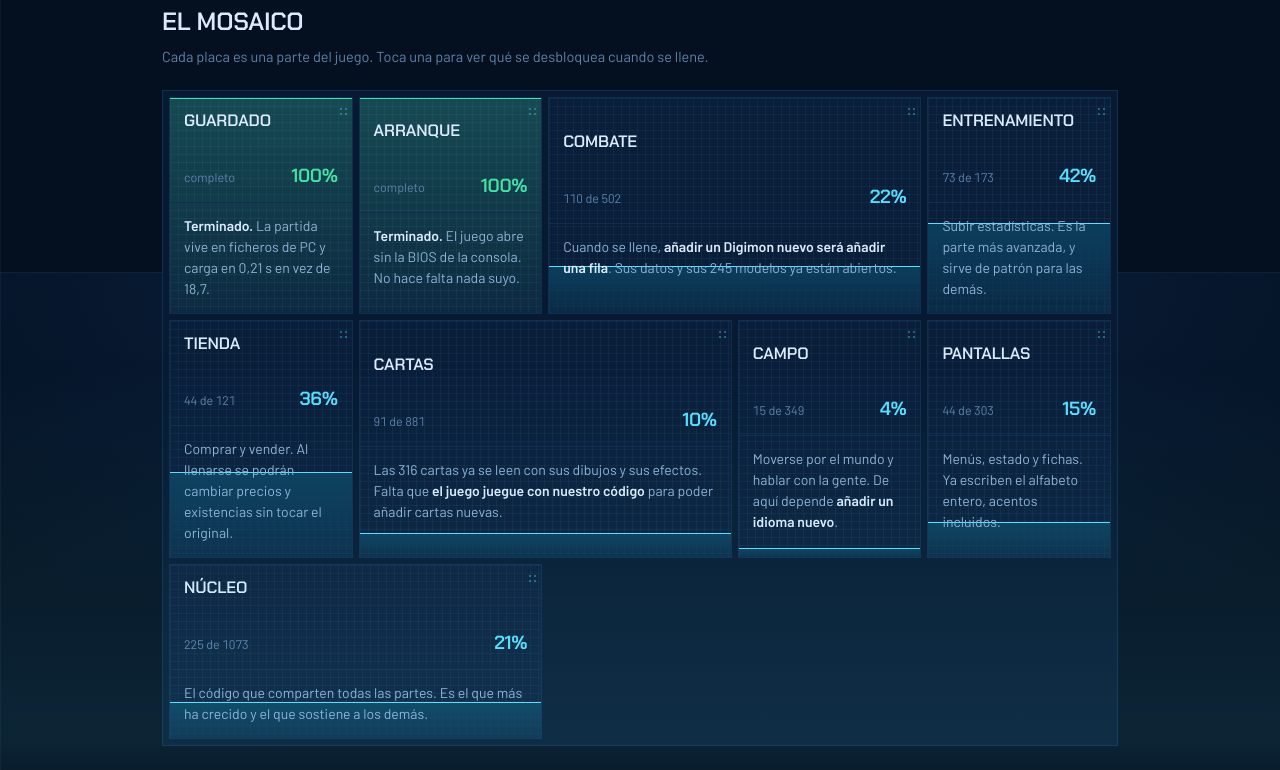
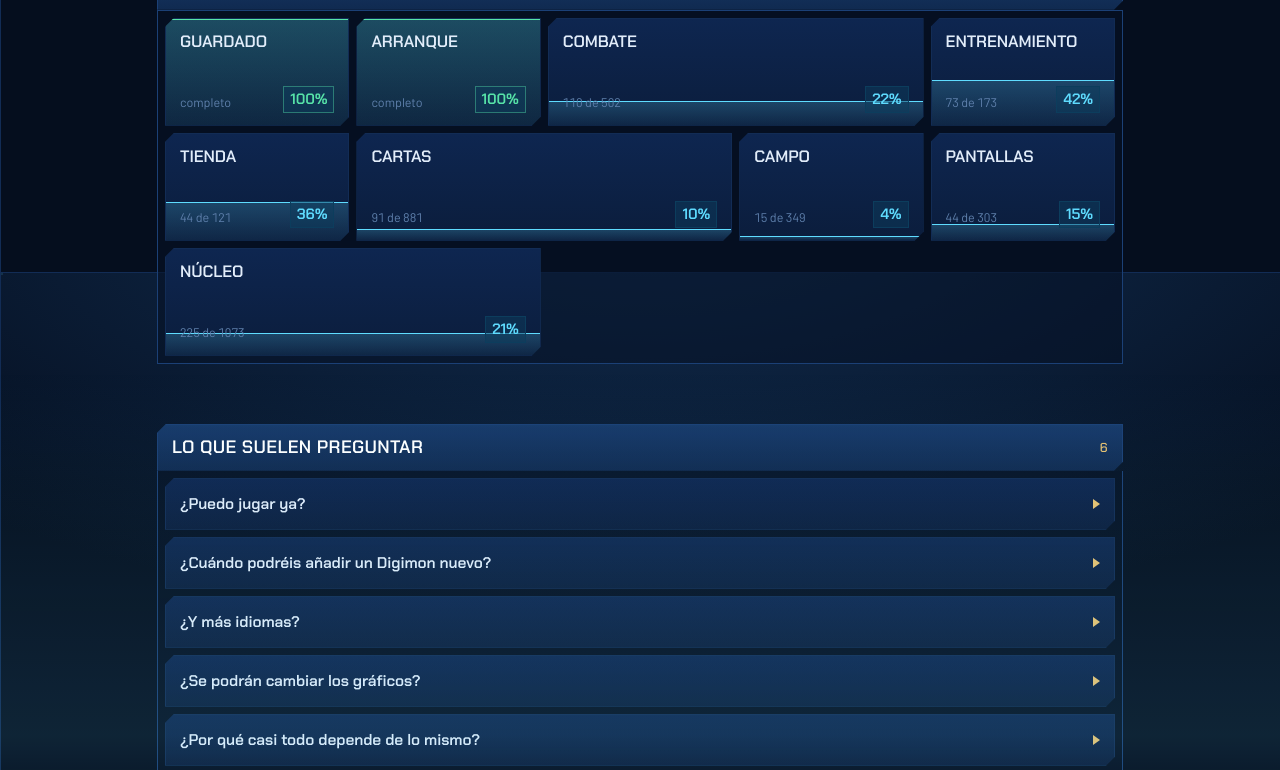
Before and after one commit to Xive080/D-W-3-Recomp, a plain HTML site: page docs/index.html in a window 1280 px wide. Shown: the part 528-1298 px from the top of the page. Drawn offline with Linux system fonts and the light colour scheme.

Commit message:
docs: el idioma visual del propio juego
De las capturas: esquinas cortadas en ventanas y barras, corchetes dorados
en las esquinas para lo elegido, el dorado como contrapunto al azul, suelo
de teselas con junta y punto, y las respuestas en un cuadro de dialogo
claro con su flecha. Sigue sin usar ninguna imagen del juego.

Co-Authored-By: Claude Opus 5 (1M context) <noreply@anthropic.com>

```diff
--- a/docs/index.html
+++ b/docs/index.html
@@ -6,19 +6,21 @@
 
 <style>
 /* ── OpenWorld2003 ────────────────────────────────────────────────────────
-   Mundo: la placa de suelo del juego. Azul empapado, rejilla de 8 px, cuatro
-   puntos en la esquina, cantos vivos. Un solo mundo: oscuro, porque esto se
-   mira de noche y porque es el color del sitio del que habla.
-   Ni una imagen del juego: todo se dibuja con CSS. */
+   El mundo sale del propio juego, no de una imagen suya: suelo de teselas
+   azules con juntas y puntos, ventanas con las esquinas cortadas, corchetes
+   en las esquinas para señalar lo elegido, y el dorado como contrapunto al
+   azul. Todo dibujado con CSS. Un solo mundo, oscuro. */
 
 :root{
-  --hondo:#04101F;
-  --placa:#0A1E3A; --placa-alta:#0E2A4E; --placa-honda:#071A31;
-  --junta:#17416E; --junta-tenue:#0F2E51;
-  --tinta:#DCEBFB; --tinta-2:#8FB2D6; --tinta-3:#5D82AB;
-  --senal:#57E0FF; --senal-honda:#0B3E5C;
-  --lleno:#43E3A5;
-  --reja:rgba(87,224,255,.055); --reja-fuerte:rgba(87,224,255,.10);
+  --hondo:#050E1E;
+  --tesela:#0B1D3C; --tesela-2:#0E2650; --junta:#1B4076; --junta-2:#122C55;
+  --tinta:#E2EDFA; --tinta-2:#93B4DA; --tinta-3:#5F80AC;
+  --senal:#5FDCFF; --senal-honda:#0C3D5D;
+  --oro:#E8C170;
+  --lleno:#57E3A8;
+  --papel:#DCEEF2; --papel-2:#B4D8E2; --papel-tinta:#0B2438;
+  --punto:rgba(95,220,255,.12);
+  --corte:9px;                    /* el bisel de las esquinas */
   color-scheme:dark;
 }
 
@@ -26,169 +28,189 @@
 html{scrollbar-color:var(--junta) var(--hondo)}
 body{
   margin:0;color:var(--tinta);
+  /* el suelo: teselas de 44 px con junta, y un punto tenue en cada esquina */
   background:
-    linear-gradient(var(--reja) 1px,transparent 1px) 0 0/8px 8px,
-    linear-gradient(90deg,var(--reja) 1px,transparent 1px) 0 0/8px 8px,
-    radial-gradient(120% 80% at 50% 0%,#0A2242 0%,var(--hondo) 62%);
+    radial-gradient(circle at 2px 2px,var(--punto) 1px,transparent 1.6px) 0 0/22px 22px,
+    linear-gradient(var(--junta-2) 1px,transparent 1px) 0 0/44px 44px,
+    linear-gradient(90deg,var(--junta-2) 1px,transparent 1px) 0 0/44px 44px,
+    radial-gradient(130% 90% at 50% -10%,#123055 0%,var(--hondo) 60%);
   background-attachment:fixed;
   font-family:Barlow,system-ui,-apple-system,"Segoe UI",sans-serif;
   font-size:16px;line-height:1.55;-webkit-font-smoothing:antialiased;
   caret-color:var(--senal);
 }
 ::selection{background:var(--senal-honda);color:var(--tinta)}
-::-webkit-scrollbar{width:11px;height:11px}
+::-webkit-scrollbar{width:12px;height:12px}
 ::-webkit-scrollbar-track{background:var(--hondo)}
-::-webkit-scrollbar-thumb{background:var(--junta);border:2px solid var(--hondo)}
+::-webkit-scrollbar-thumb{background:var(--junta);border:3px solid var(--hondo)}
 ::-webkit-scrollbar-thumb:hover{background:var(--senal-honda)}
 :focus-visible{outline:2px solid var(--senal);outline-offset:3px}
 
-.caja{max-width:1000px;margin:0 auto;padding:0 22px}
+.caja{max-width:1010px;margin:0 auto;padding:0 22px}
+
+/* esquina cortada arriba-izquierda y abajo-derecha, como las ventanas del juego */
+.bisel{
+  clip-path:polygon(var(--corte) 0,100% 0,100% calc(100% - var(--corte)),
+                    calc(100% - var(--corte)) 100%,0 100%,0 var(--corte));
+}
 
 /* ── entrada ──────────────────────────────────────────────────────────── */
-header .caja{padding:clamp(48px,9vw,92px) 22px clamp(30px,5vw,44px)}
+header .caja{padding:clamp(46px,8vw,86px) 22px clamp(26px,4vw,40px)}
 h1{
   font-family:"Chakra Petch",sans-serif;font-weight:700;text-transform:uppercase;
-  font-size:clamp(40px,9.5vw,88px);line-height:.92;letter-spacing:-.025em;
+  font-size:clamp(38px,9vw,84px);line-height:.92;letter-spacing:-.03em;
   margin:0;text-wrap:balance;
 }
 h1 em{font-style:normal;color:var(--senal);display:block}
-.lema{
-  margin:20px 0 0;color:var(--tinta-2);font-size:clamp(16px,2.3vw,19px);
-  max-width:38ch;
+.lema{margin:18px 0 0;color:var(--tinta-2);font-size:clamp(16px,2.2vw,19px);max-width:40ch}
+
+/* el marcador: ventana con bisel y un filete dorado, como los paneles del juego */
+.marcador{
+  margin-top:clamp(26px,4.5vw,40px);border:1px solid var(--senal-honda);
+  background:linear-gradient(180deg,var(--tesela-2),var(--tesela));
+  display:flex;align-items:center;gap:20px;flex-wrap:wrap;
+  padding:16px 20px;position:relative;
+}
+.marcador::before{
+  content:"";position:absolute;left:0;top:0;bottom:0;width:3px;background:var(--oro);
+}
+.cifra{
+  font-family:"Chakra Petch",sans-serif;font-weight:700;
+  font-size:clamp(42px,8vw,70px);line-height:.85;letter-spacing:-.045em;
+  color:var(--senal);font-variant-numeric:tabular-nums;
+}
+.cifra i{font-style:normal;font-size:.4em;color:var(--tinta-3);letter-spacing:0}
+.marcador p{margin:0;color:var(--tinta-2);font-size:15px;max-width:30ch}
+.marcador b{color:var(--tinta);font-weight:600}
+
+/* ── barra de seccion, como la cabecera de las pantallas del juego ────── */
+.barra{
+  display:flex;align-items:center;justify-content:space-between;gap:16px;
+  background:linear-gradient(180deg,#173A6B,#102A50);
+  border:1px solid var(--junta);border-bottom:0;
+  padding:9px 14px;
+}
+.barra h2{
+  font-family:"Chakra Petch",sans-serif;font-weight:600;text-transform:uppercase;
+  font-size:clamp(15px,2.2vw,18px);letter-spacing:.02em;margin:0;color:#fff;
+}
+.barra span{
+  font-family:"Chakra Petch",sans-serif;font-size:13px;color:var(--oro);
+  font-variant-numeric:tabular-nums;letter-spacing:.02em;
 }
 
-/* el contador general: la unica cifra grande de la pagina */
-.marcador{
-  margin-top:clamp(28px,5vw,42px);
-  display:flex;align-items:flex-end;gap:18px;flex-wrap:wrap;
-}
-.marcador .cifra{
-  font-family:"Chakra Petch",sans-serif;font-weight:700;
-  font-size:clamp(46px,9vw,78px);line-height:.85;letter-spacing:-.04em;
-  color:var(--senal);font-variant-numeric:tabular-nums;
-}
-.marcador .cifra span{font-size:.42em;color:var(--tinta-3);letter-spacing:0}
-.marcador .rotulo{color:var(--tinta-2);font-size:15px;padding-bottom:6px;max-width:26ch}
+/* ── el mosaico ───────────────────────────────────────────────────────── */
+.marco{border:1px solid var(--junta);background:rgba(6,18,38,.55);padding:7px}
+.mosaico{display:grid;gap:7px;grid-template-columns:repeat(auto-fill,minmax(min(100%,170px),1fr))}
 
-/* ── el mosaico ───────────────────────────────────────────────────────── */
-main{padding-bottom:clamp(40px,7vw,70px)}
-h2{
-  font-family:"Chakra Petch",sans-serif;font-weight:600;text-transform:uppercase;
-  font-size:clamp(19px,2.7vw,25px);letter-spacing:-.01em;
-  margin:0 0 4px;
-}
-.guia{margin:0 0 22px;color:var(--tinta-3);font-size:14.5px}
-
-.mosaico{
-  display:grid;gap:6px;
-  grid-template-columns:repeat(auto-fill,minmax(min(100%,168px),1fr));
-  border:1px solid var(--junta-tenue);padding:6px;background:var(--placa-honda);
-}
 .placa{
-  --relleno:0%;
   appearance:none;font:inherit;color:inherit;text-align:left;cursor:pointer;
-  border:1px solid var(--junta-tenue);background:var(--placa);
+  border:1px solid var(--junta-2);background:linear-gradient(180deg,var(--tesela-2),var(--tesela));
   padding:0;position:relative;overflow:hidden;
-  transition:background .16s ease,border-color .16s ease;
+  transition:border-color .16s ease,filter .16s ease;
 }
 .placa.ancha{grid-column:span 2}
-@media (max-width:430px){.placa.ancha{grid-column:span 1}}
+@media (max-width:440px){.placa.ancha{grid-column:span 1}}
 
-/* la rejilla fina de la propia placa y sus cuatro puntos */
-.placa::before{
-  content:"";position:absolute;inset:0;pointer-events:none;
-  background:
-    linear-gradient(var(--reja) 1px,transparent 1px) 0 0/8px 8px,
-    linear-gradient(90deg,var(--reja) 1px,transparent 1px) 0 0/8px 8px;
-}
-.placa::after{
-  content:"";position:absolute;top:10px;right:10px;width:2px;height:2px;
-  background:var(--senal);opacity:.35;
-  box-shadow:5px 0 0 var(--senal),0 5px 0 var(--senal),5px 5px 0 var(--senal);
-  transition:opacity .16s ease;
-}
-.placa:hover,.placa:focus-visible{background:var(--placa-alta);border-color:var(--junta)}
-.placa:hover::after,.placa:focus-visible::after{opacity:1}
-.placa[aria-expanded="true"]{background:var(--placa-alta);border-color:var(--senal)}
-
-/* el relleno: se pinta como una capa que sube desde abajo, no como barra */
+/* el relleno sube desde abajo: es el nivel de la placa */
 .nivel{
-  position:absolute;left:0;right:0;bottom:0;height:var(--relleno);
-  background:linear-gradient(180deg,var(--senal-honda) 0%,rgba(11,62,92,.35) 100%);
+  position:absolute;left:0;right:0;bottom:0;height:0;
+  background:linear-gradient(180deg,rgba(95,220,255,.20),rgba(95,220,255,.05));
   border-top:1px solid var(--senal);
-  transition:height .9s cubic-bezier(.16,1,.3,1);
-  pointer-events:none;
+  transition:height .95s cubic-bezier(.16,1,.3,1);pointer-events:none;
 }
 .placa.listo .nivel{
-  background:linear-gradient(180deg,rgba(67,227,165,.22) 0%,rgba(67,227,165,.06) 100%);
+  background:linear-gradient(180deg,rgba(87,227,168,.20),rgba(87,227,168,.05));
   border-top-color:var(--lleno);
 }
-.cara{position:relative;padding:14px 14px 12px;display:grid;gap:14px;min-height:104px}
+/* corchetes en las esquinas: la marca de "esto es lo elegido" del juego */
+.esq{position:absolute;width:9px;height:9px;border:2px solid var(--oro);opacity:0;
+  transition:opacity .16s ease;pointer-events:none}
+.esq.a{top:5px;left:5px;border-right:0;border-bottom:0}
+.esq.b{top:5px;right:5px;border-left:0;border-bottom:0}
+.esq.c{bottom:5px;left:5px;border-right:0;border-top:0}
+.esq.d{bottom:5px;right:5px;border-left:0;border-top:0}
+.placa:hover .esq,.placa:focus-visible .esq{opacity:.55}
+.placa[aria-expanded="true"] .esq{opacity:1}
+.placa:hover,.placa:focus-visible{border-color:var(--junta)}
+.placa[aria-expanded="true"]{border-color:var(--oro)}
+
+.cara{position:relative;padding:14px 14px 12px;display:grid;gap:16px;min-height:106px}
 .nombre{
   font-family:"Chakra Petch",sans-serif;font-weight:600;font-size:16.5px;
   text-transform:uppercase;letter-spacing:-.005em;line-height:1.1;
 }
 .lectura{
-  align-self:end;display:flex;justify-content:space-between;align-items:baseline;
+  align-self:end;display:flex;justify-content:space-between;align-items:flex-end;
   gap:10px;font-size:12.5px;color:var(--tinta-3);font-variant-numeric:tabular-nums;
 }
+/* la cifra en su marquito, como los valores del juego */
 .lectura b{
-  font-family:"Chakra Petch",sans-serif;font-weight:600;font-size:19px;
-  color:var(--senal);letter-spacing:-.02em;
+  font-family:"Chakra Petch",sans-serif;font-weight:600;font-size:15px;
+  color:var(--senal);letter-spacing:-.01em;border:1px solid var(--senal-honda);
+  padding:1px 6px;background:rgba(12,61,93,.5);
 }
-.placa.listo .lectura b{color:var(--lleno)}
+.placa.listo .lectura b{color:var(--lleno);border-color:rgba(87,227,168,.4)}
 
-.detalle{
-  position:relative;display:grid;grid-template-rows:0fr;
-  transition:grid-template-rows .34s cubic-bezier(.16,1,.3,1);
-}
+.detalle{position:relative;display:grid;grid-template-rows:0fr;
+  transition:grid-template-rows .34s cubic-bezier(.16,1,.3,1)}
 .placa[aria-expanded="true"] .detalle{grid-template-rows:1fr}
-.detalle>div{overflow:hidden}
+.detalle>span{overflow:hidden;display:block}
 .detalle .texto{
   display:block;padding:12px 14px 14px;font-size:14px;line-height:1.5;
-  color:var(--tinta-2);border-top:1px solid var(--junta-tenue);
+  color:var(--tinta-2);border-top:1px solid var(--junta-2);
 }
 .detalle b{color:var(--tinta);font-weight:600}
 
-/* ── preguntas ────────────────────────────────────────────────────────── */
-.dudas{margin-top:clamp(38px,6vw,64px)}
-.lista{border:1px solid var(--junta-tenue);background:var(--placa)}
-.fila+.fila{border-top:1px solid var(--junta-tenue)}
+/* ── preguntas: la respuesta sale en un cuadro de dialogo del juego ───── */
+.dudas{margin-top:clamp(36px,5.5vw,60px)}
+.lista{border:1px solid var(--junta);border-top:0;background:rgba(6,18,38,.55);padding:7px;display:grid;gap:7px}
+.fila{position:relative}
 .q{
   appearance:none;width:100%;text-align:left;font:inherit;color:var(--tinta);
-  background:none;border:0;cursor:pointer;padding:16px 16px;
-  display:flex;justify-content:space-between;align-items:center;gap:16px;
-  font-family:"Chakra Petch",sans-serif;font-weight:600;font-size:16px;
-  letter-spacing:-.005em;transition:background .14s ease,color .14s ease;
+  border:1px solid var(--junta-2);background:linear-gradient(180deg,var(--tesela-2),var(--tesela));
+  cursor:pointer;padding:13px 14px;display:flex;justify-content:space-between;
+  align-items:center;gap:16px;font-family:"Chakra Petch",sans-serif;font-weight:600;
+  font-size:15.5px;letter-spacing:-.005em;transition:border-color .14s ease,color .14s ease;
 }
-.q:hover,.q:focus-visible{background:var(--placa-alta);color:var(--senal)}
-.q:focus-visible{outline-offset:-3px}
-.cruz{flex:none;width:12px;height:12px;position:relative;transition:transform .34s cubic-bezier(.16,1,.3,1)}
-.cruz::before,.cruz::after{content:"";position:absolute;background:var(--senal)}
-.cruz::before{left:0;right:0;top:5px;height:2px}
-.cruz::after{top:0;bottom:0;left:5px;width:2px}
-.q[aria-expanded="true"] .cruz{transform:rotate(135deg)}
+.q:hover,.q:focus-visible{border-color:var(--oro);color:var(--senal)}
+.punta{
+  flex:none;width:0;height:0;border-left:7px solid var(--oro);
+  border-top:5px solid transparent;border-bottom:5px solid transparent;
+  transition:transform .3s cubic-bezier(.16,1,.3,1);
+}
+.q[aria-expanded="true"] .punta{transform:rotate(90deg)}
 .r{display:grid;grid-template-rows:0fr;transition:grid-template-rows .34s cubic-bezier(.16,1,.3,1)}
 .q[aria-expanded="true"]+.r{grid-template-rows:1fr}
 .r>div{overflow:hidden}
-.r p{margin:0;padding:0 16px 16px;font-size:15px;color:var(--tinta-2);max-width:68ch}
-.r p:first-child{padding-top:2px}
-.r p+p{padding-top:10px}
-.r b{color:var(--tinta);font-weight:600}
+.ventana{
+  margin:7px 0 0;background:linear-gradient(180deg,var(--papel),var(--papel-2));
+  border:1px solid #7FB4C4;color:var(--papel-tinta);padding:14px 16px 15px;
+  position:relative;
+}
+.ventana p{margin:0;font-size:15px;line-height:1.5;max-width:66ch}
+.ventana p+p{margin-top:9px}
+.ventana b{font-weight:600;color:#06304C}
+/* la flechita de "continuar" de las ventanas de texto */
+.ventana::after{
+  content:"";position:absolute;right:11px;bottom:9px;width:0;height:0;
+  border-top:7px solid var(--oro);border-left:5px solid transparent;
+  border-right:5px solid transparent;opacity:.85;
+}
 
 /* ── pie ──────────────────────────────────────────────────────────────── */
-footer{margin-top:clamp(40px,6vw,72px);border-top:1px solid var(--junta-tenue)}
-footer .caja{padding:20px 22px 46px;color:var(--tinta-3);font-size:13px}
-footer a{color:var(--senal)}
+footer{margin-top:clamp(38px,5.5vw,66px);border-top:1px solid var(--junta-2)}
+footer .caja{padding:18px 22px 44px;color:var(--tinta-3);font-size:13px}
+footer a{color:var(--oro)}
 
-/* ── el momento: el mosaico se enciende como una consola ──────────────── */
+/* ── el momento: la pantalla se enciende y el mosaico se llena ────────── */
 .barrido{
   position:fixed;inset:0;pointer-events:none;z-index:9;
-  background:linear-gradient(180deg,transparent 0%,rgba(87,224,255,.10) 48%,transparent 60%);
+  background:linear-gradient(180deg,transparent 0,rgba(95,220,255,.11) 46%,transparent 58%);
   transform:translateY(-100%);
 }
-body.arranca .barrido{animation:barre 1.15s cubic-bezier(.16,1,.3,1) forwards}
-@keyframes barre{to{transform:translateY(110%)}}
+body.arranca .barrido{animation:barre 1.2s cubic-bezier(.16,1,.3,1) forwards}
+@keyframes barre{to{transform:translateY(112%)}}
 
 @media (prefers-reduced-motion:reduce){
   *{animation:none!important;transition:none!important}
@@ -201,23 +223,19 @@ body.arranca .barrido{animation:barre 1.15s cubic-bezier(.16,1,.3,1) forwards}
     <h1>Digimon World 3<em>en tu PC</em></h1>
     <p class="lema">Sin emulador, sin BIOS y sin disco. Ya se juega. Esto es lo que
       falta para poder cambiarlo por dentro.</p>
-    <div class="marcador">
-      <div class="cifra" id="cifra">14<span>%</span></div>
-      <p class="rotulo">del juego reescrito y comprobado pieza a pieza:
-        <b id="hechas">869</b> de 6.214</p>
+    <div class="marcador bisel">
+      <div class="cifra">14<i>%</i></div>
+      <p>del juego reescrito y comprobado pieza a pieza: <b>869</b> de 6.214</p>
     </div>
   </div>
 </header>
 
 <main class="caja">
-  <h2>El mosaico</h2>
-  <p class="guia">Cada placa es una parte del juego. Toca una para ver qué se
-    desbloquea cuando se llene.</p>
-  <div class="mosaico" id="mosaico"></div>
+  <div class="barra bisel"><h2>El mosaico</h2><span id="cuenta"></span></div>
+  <div class="marco"><div class="mosaico" id="mosaico"></div></div>
 
   <div class="dudas">
-    <h2>Lo que suelen preguntar</h2>
-    <p class="guia">Seis respuestas cortas.</p>
+    <div class="barra bisel"><h2>Lo que suelen preguntar</h2><span>6</span></div>
     <div class="lista" id="preguntas"></div>
   </div>
 </main>
@@ -232,23 +250,22 @@ body.arranca .barrido{animation:barre 1.15s cubic-bezier(.16,1,.3,1) forwards}
 <div class="barrido" aria-hidden="true"></div>
 
 <script>
-/* Un solo sitio para los datos: cambiar aqui y la pagina se recoloca sola. */
 var SISTEMAS = [
-  {n:"Guardado",      h:1,   d:1,    listo:true, ancha:false,
+  {n:"Guardado",      h:1,   d:1,    listo:true,
    t:"<b>Terminado.</b> La partida vive en ficheros de PC y carga en 0,21 s en vez de 18,7."},
-  {n:"Arranque",      h:1,   d:1,    listo:true, ancha:false,
+  {n:"Arranque",      h:1,   d:1,    listo:true,
    t:"<b>Terminado.</b> El juego abre sin la BIOS de la consola. No hace falta nada suyo."},
   {n:"Combate",       h:110, d:502,  ancha:true,
    t:"Cuando se llene, <b>añadir un Digimon nuevo será añadir una fila</b>. Sus datos y sus 245 modelos ya están abiertos."},
-  {n:"Entrenamiento", h:73,  d:173,  ancha:false,
+  {n:"Entrenamiento", h:73,  d:173,
    t:"Subir estadísticas. Es la parte más avanzada, y sirve de patrón para las demás."},
-  {n:"Tienda",        h:44,  d:121,  ancha:false,
+  {n:"Tienda",        h:44,  d:121,
    t:"Comprar y vender. Al llenarse se podrán cambiar precios y existencias sin tocar el original."},
   {n:"Cartas",        h:91,  d:881,  ancha:true,
    t:"Las 316 cartas ya se leen con sus dibujos y sus efectos. Falta que <b>el juego juegue con nuestro código</b> para poder añadir cartas nuevas."},
-  {n:"Campo",         h:15,  d:349,  ancha:false,
+  {n:"Campo",         h:15,  d:349,
    t:"Moverse por el mundo y hablar con la gente. De aquí depende <b>añadir un idioma nuevo</b>."},
-  {n:"Pantallas",     h:44,  d:303,  ancha:false,
+  {n:"Pantallas",     h:44,  d:303,
    t:"Menús, estado y fichas. Ya escriben el alfabeto entero, acentos incluidos."},
   {n:"Núcleo",        h:225, d:1073, ancha:true,
    t:"El código que comparten todas las partes. Es el que más ha crecido y el que sostiene a los demás."}
@@ -275,21 +292,23 @@ var PREGUNTAS = [
 ];
 
 (function(){
-  var mosaico = document.getElementById("mosaico");
-  var niveles = [];
+  var mosaico = document.getElementById("mosaico"), pendientes = [], listas = 0;
 
   SISTEMAS.forEach(function(s){
     var pct = Math.round(s.h / s.d * 100);
+    if (s.listo) listas++;
     var b = document.createElement("button");
     b.type = "button";
-    b.className = "placa" + (s.ancha ? " ancha" : "") + (s.listo ? " listo" : "");
+    b.className = "placa bisel" + (s.ancha ? " ancha" : "") + (s.listo ? " listo" : "");
     b.setAttribute("aria-expanded", "false");
     b.innerHTML =
       '<span class="nivel"></span>' +
+      '<span class="esq a"></span><span class="esq b"></span>' +
+      '<span class="esq c"></span><span class="esq d"></span>' +
       '<span class="cara">' +
         '<span class="nombre">' + s.n + '</span>' +
-        '<span class="lectura"><span>' + (s.listo ? "completo" : s.h + " de " + s.d) + '</span>' +
-        '<b>' + pct + '%</b></span>' +
+        '<span class="lectura"><span>' + (s.listo ? "completo" : s.h + " de " + s.d) +
+        '</span><b>' + pct + '%</b></span>' +
       '</span>' +
       '<span class="detalle"><span><span class="texto">' + s.t + '</span></span></span>';
     b.addEventListener("click", function(){
@@ -297,18 +316,20 @@ var PREGUNTAS = [
         b.getAttribute("aria-expanded") === "true" ? "false" : "true");
     });
     mosaico.appendChild(b);
-    niveles.push([b, Math.max(pct, 3)]);
+    pendientes.push([b.querySelector(".nivel"), Math.max(pct, 4)]);
   });
+  document.getElementById("cuenta").textContent = listas + " / " + SISTEMAS.length;
 
   var lista = document.getElementById("preguntas");
   PREGUNTAS.forEach(function(x, i){
     var f = document.createElement("div");
     f.className = "fila";
     f.innerHTML =
-      '<button class="q" type="button" aria-expanded="false" aria-controls="r' + i + '">' +
-        '<span>' + x.q + '</span><span class="cruz" aria-hidden="true"></span></button>' +
-      '<div class="r" id="r' + i + '"><div>' +
-        x.r.map(function(t){ return "<p>" + t + "</p>"; }).join("") + '</div></div>';
+      '<button class="q bisel" type="button" aria-expanded="false" aria-controls="r' + i + '">' +
+        '<span>' + x.q + '</span><span class="punta" aria-hidden="true"></span></button>' +
+      '<div class="r" id="r' + i + '"><div><div class="ventana bisel">' +
+        x.r.map(function(t){ return "<p>" + t + "</p>"; }).join("") +
+      '</div></div></div>';
     var boton = f.querySelector(".q");
     boton.addEventListener("click", function(){
       boton.setAttribute("aria-expanded",
@@ -317,17 +338,13 @@ var PREGUNTAS = [
     lista.appendChild(f);
   });
 
-  /* El momento: un barrido de luz recorre la pantalla y, a su paso, cada placa
-     se llena hasta su nivel. Ocurre una vez, al abrir, y nada mas se mueve. */
   var quieto = window.matchMedia("(prefers-reduced-motion: reduce)").matches;
   if (quieto) {
-    niveles.forEach(function(p){ p[0].querySelector(".nivel").style.height = p[1] + "%"; });
+    pendientes.forEach(function(p){ p[0].style.height = p[1] + "%"; });
   } else {
     document.body.classList.add("arranca");
-    niveles.forEach(function(p, i){
-      setTimeout(function(){
-        p[0].querySelector(".nivel").style.height = p[1] + "%";
-      }, 190 + i * 62);
+    pendientes.forEach(function(p, i){
+      setTimeout(function(){ p[0].style.height = p[1] + "%"; }, 200 + i * 64);
     });
   }
 })();
```
